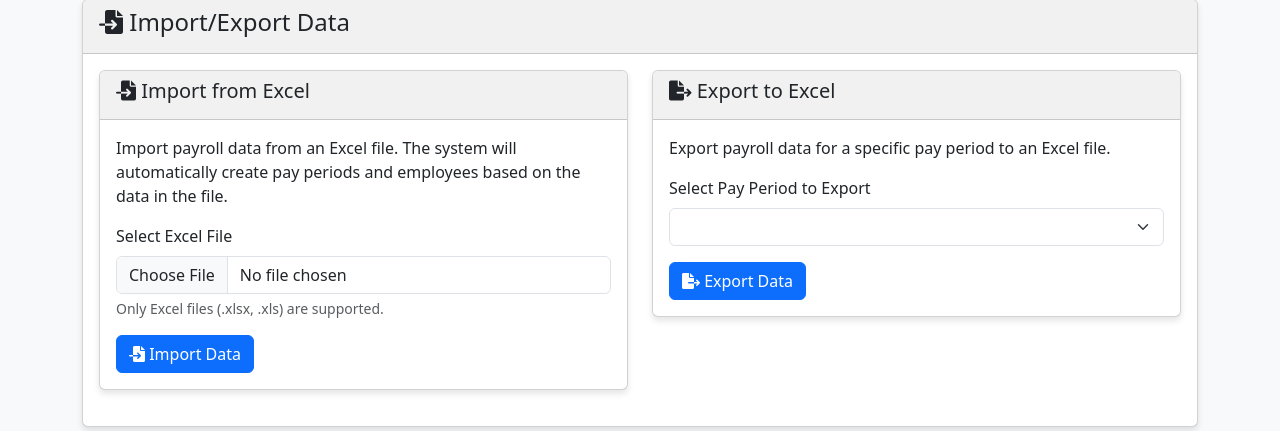
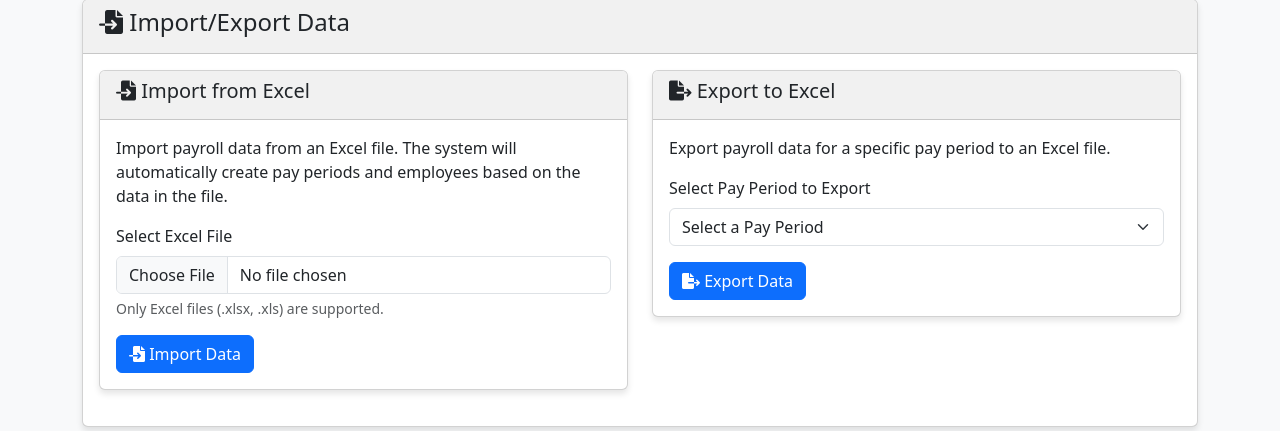
Before and after one commit to hancehardy/CCPayroll, a Flask app: page /import in a window 1280 px wide. Shown: the part 85-516 px from the top of the page. Run offline with Flask 3, Linux system fonts and the light colour scheme; data that the repository does not hold is empty; parts of the project's set-up code (start-up, migrations or seed data) failed here and were passed over.

Commit message:
Fix Excel export issues: 1) Add pay periods to dropdown selector in import/export page 2) Sanitize period names in export filenames to prevent directory errors

```diff
--- a/app.py
+++ b/app.py
@@ -16,6 +16,9 @@ import threading
 import logging
 import random
 
+from ccpayroll.database import get_db, init_db
+from ccpayroll.database.migration import save_timesheet_entry, save_pay_period, migrate_database
+
 app = Flask(__name__)
 app.secret_key = 'creative_closets_payroll_app'
 
@@ -31,7 +34,11 @@ os.makedirs(UPLOAD_FOLDER, exist_ok=True)
 os.makedirs(DATA_FOLDER, exist_ok=True)
 os.makedirs(REPORTS_FOLDER, exist_ok=True)
 
+# Set app config values
 app.config['UPLOAD_FOLDER'] = UPLOAD_FOLDER
+app.config['DATA_FOLDER'] = DATA_FOLDER
+app.config['REPORTS_FOLDER'] = REPORTS_FOLDER
+app.config['DATABASE_PATH'] = DATABASE_PATH
 
 # Configure logging
 logging.basicConfig(
@@ -128,6 +135,10 @@ def init_db():
             project_name TEXT,
             install_days TEXT,
             install TEXT,
+            regular_hours REAL,
+            overtime_hours REAL,
+            job_name TEXT,
+            notes TEXT,
             FOREIGN KEY (period_id) REFERENCES pay_periods(id),
             UNIQUE (period_id, employee_name, day)
         )
@@ -307,7 +318,11 @@ def save_timesheet_entry(period_id, employee_name, day, field, value):
                 'pay': '',
                 'project_name': '',
                 'install_days': '',
-                'install': ''
+                'install': '',
+                'regular_hours': 0,
+                'overtime_hours': 0,
+                'job_name': '',
+                'notes': ''
             }
             # Set the specified field
             fields[field] = value
@@ -316,11 +331,15 @@ def save_timesheet_entry(period_id, employee_name, day, field, value):
             cursor.execute(
                 '''
                 INSERT INTO timesheet_entries
-                (period_id, employee_name, day, hours, pay, project_name, install_days, install)
-                VALUES (?, ?, ?, ?, ?, ?, ?, ?)
+                (period_id, employee_name, day, hours, pay, project_name, install_days, install,
+                regular_hours, overtime_hours, job_name, notes)
+                VALUES (?, ?, ?, ?, ?, ?, ?, ?, ?, ?, ?, ?)
                 ''',
-                (period_id, employee_name, day, fields['hours'], fields['pay'],
-                 fields['project_name'], fields['install_days'], fields['install'])
+                (period_id, employee_name, day,
+                 fields['hours'], fields['pay'],
+                 fields['project_name'], fields['install_days'], fields['install'],
+                 fields['regular_hours'], fields['overtime_hours'],
+                 fields['job_name'], fields['notes'])
             )
 
         conn.commit()
@@ -934,7 +953,9 @@ def import_data():
                 flash(f'Error importing data: {str(e)}', 'danger')
                 return redirect(url_for('import_data'))
 
-    return render_template('import.html')
+    # Get pay periods to display in the dropdown
+    pay_periods = get_pay_periods()
+    return render_template('import.html', pay_periods=pay_periods)
 
 @app.route('/export/<period_id>')
 def export_data(period_id):
@@ -1149,8 +1170,9 @@ def export_data(period_id):
     # Create DataFrame
     df = pd.DataFrame(data)
 
-    # Save to Excel
-    output_file = os.path.join(app.config['UPLOAD_FOLDER'], f'export_{period["name"]}.xlsx')
+    # Save to Excel - sanitize period name for filename
+    safe_period_name = period["name"].replace('/', '-').replace('\\', '-').replace(':', '-')
+    output_file = os.path.join(app.config['UPLOAD_FOLDER'], f'export_{safe_period_name}.xlsx')
     df.to_excel(output_file, index=False, header=False)
 
     return send_file(output_file, as_attachment=True)
@@ -1316,4 +1338,11 @@ init_db()
 migrate_json_to_db()
 
 if __name__ == '__main__':
+    # Ensure database exists
+    init_db()
+
+    # Run any necessary migrations within the Flask app context
+    with app.app_context():
+        migrate_database()
+
     app.run(debug=True, port=5001)
--- a/templates/import.html
+++ b/templates/import.html
@@ -42,9 +42,10 @@
                                 <p>Export payroll data for a specific pay period to an Excel file.</p>
 
                                 <div class="mb-3">
-                                    <label for="export_period" class="form-label">Select Pay Period to Export</label>
-                                    <select class="form-select" id="export_period">
-                                        {% for period in pay_periods|reverse %}
+                                    <label for="period_id" class="form-label">Select Pay Period to Export</label>
+                                    <select class="form-select" id="period_id" name="period_id" required>
+                                        <option value="">Select a Pay Period</option>
+                                        {% for period in pay_periods %}
                                         <option value="{{ period.id }}">{{ period.name }}</option>
                                         {% endfor %}
                                     </select>
@@ -67,7 +68,7 @@
     document.addEventListener('DOMContentLoaded', function() {
         // Handle export button click
         document.getElementById('export_btn').addEventListener('click', function() {
-            const periodId = document.getElementById('export_period').value;
+            const periodId = document.getElementById('period_id').value;
             if (periodId) {
                 window.location.href = '{{ url_for("export_data", period_id="") }}' + periodId;
             }
```
